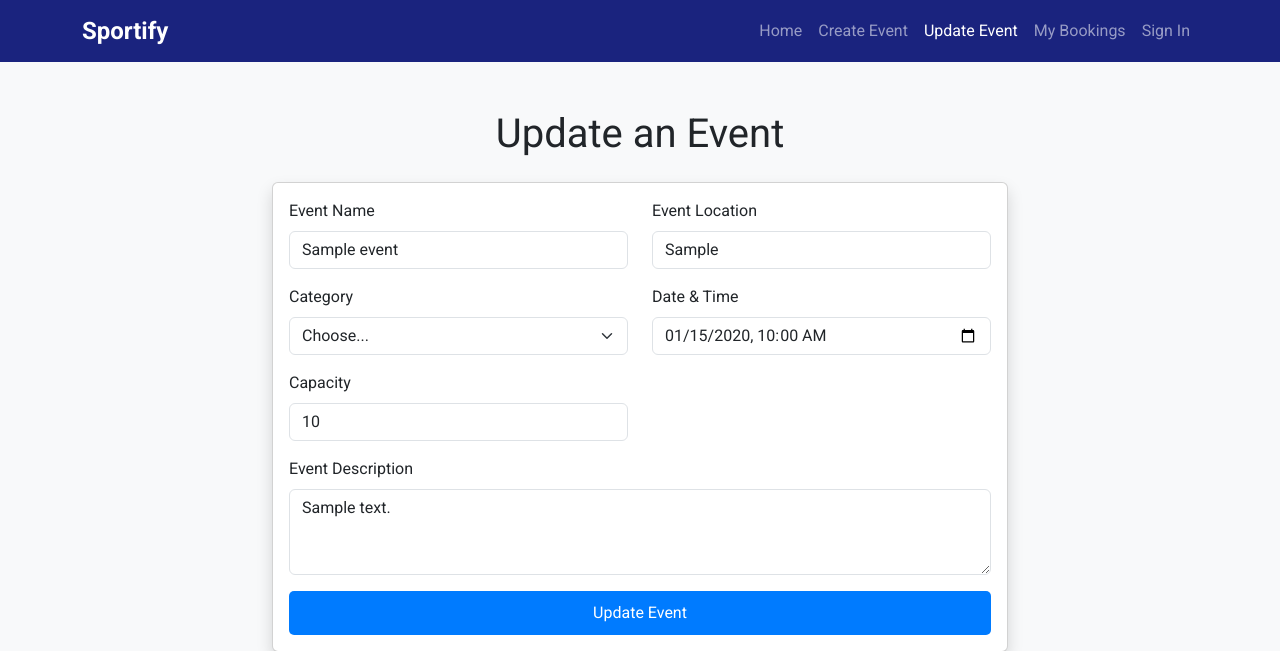
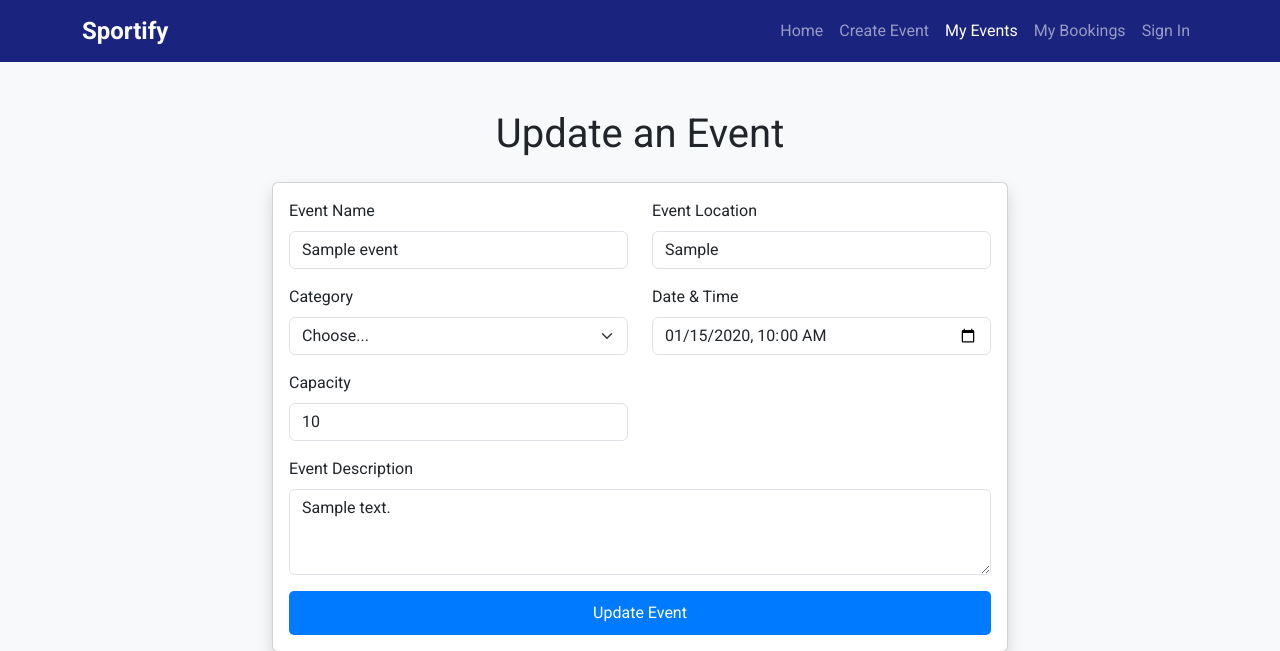
Before and after one commit to justinminlee/IAB207_A3, a Flask app: template website/templates/event/update-event.html in a window 1280 px wide. Shown: the top 651 px of the page. Run offline with Flask 3, Linux system fonts and the light colour scheme; the template is opened without the code that fills it: values that come from a table or form of the project are taken from there, others are empty; tables that the repository leaves empty hold one stand-in row (values such as "Sample post"); some libraries are stand-ins or nearby versions.

Commit message:
update update-event.html

```diff
--- a/website/templates/event/update-event.html
+++ b/website/templates/event/update-event.html
@@ -32,7 +32,7 @@
             <a class="nav-link" href="{{ url_for('event.create') }}">Create Event</a>
           </li>
           <li class="nav-item">
-            <a class="nav-link active" href="{{ url_for('event.update', event_id=event.id) }}">Update Event</a>
+            <a class="nav-link active" href="{{ url_for('create.event', event_id=event.id) }}">My Events</a>
           </li>
           <li class="nav-item">
             <a class="nav-link" href="{{ url_for('user.booking_history') }}">My Bookings</a>
```
